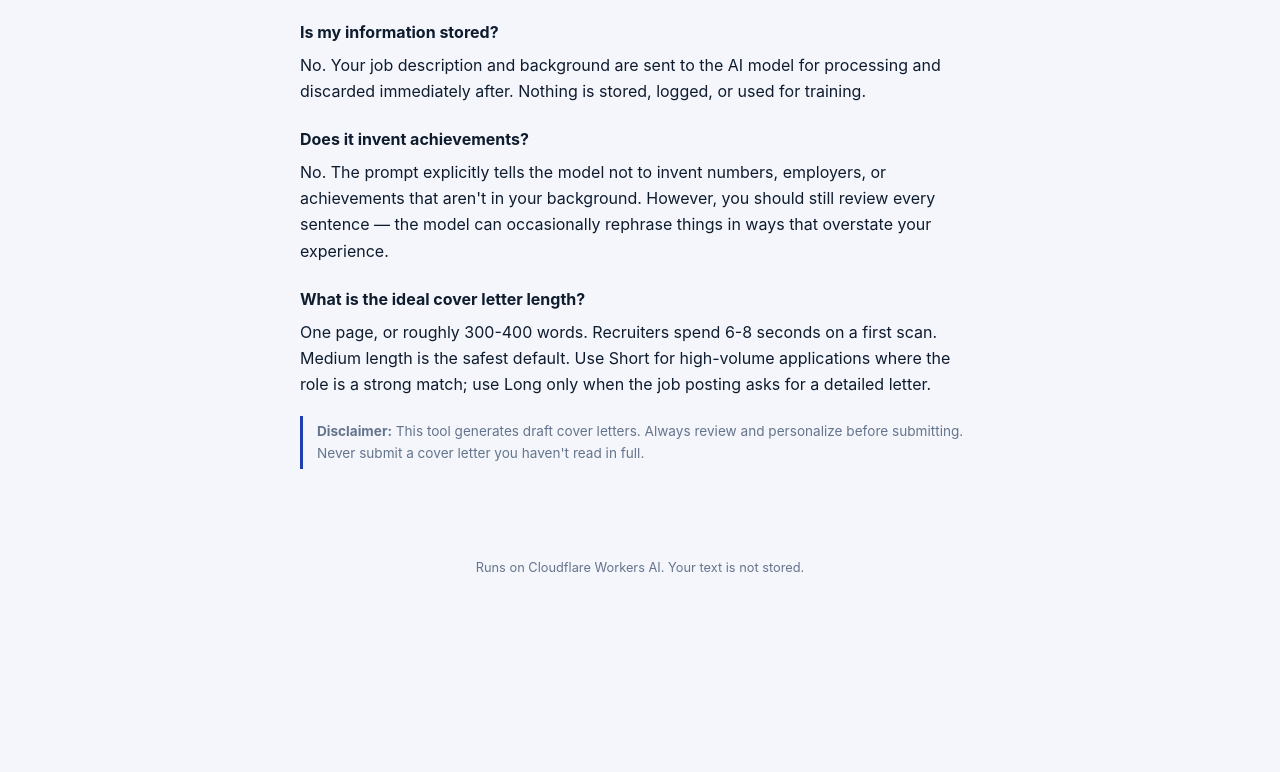
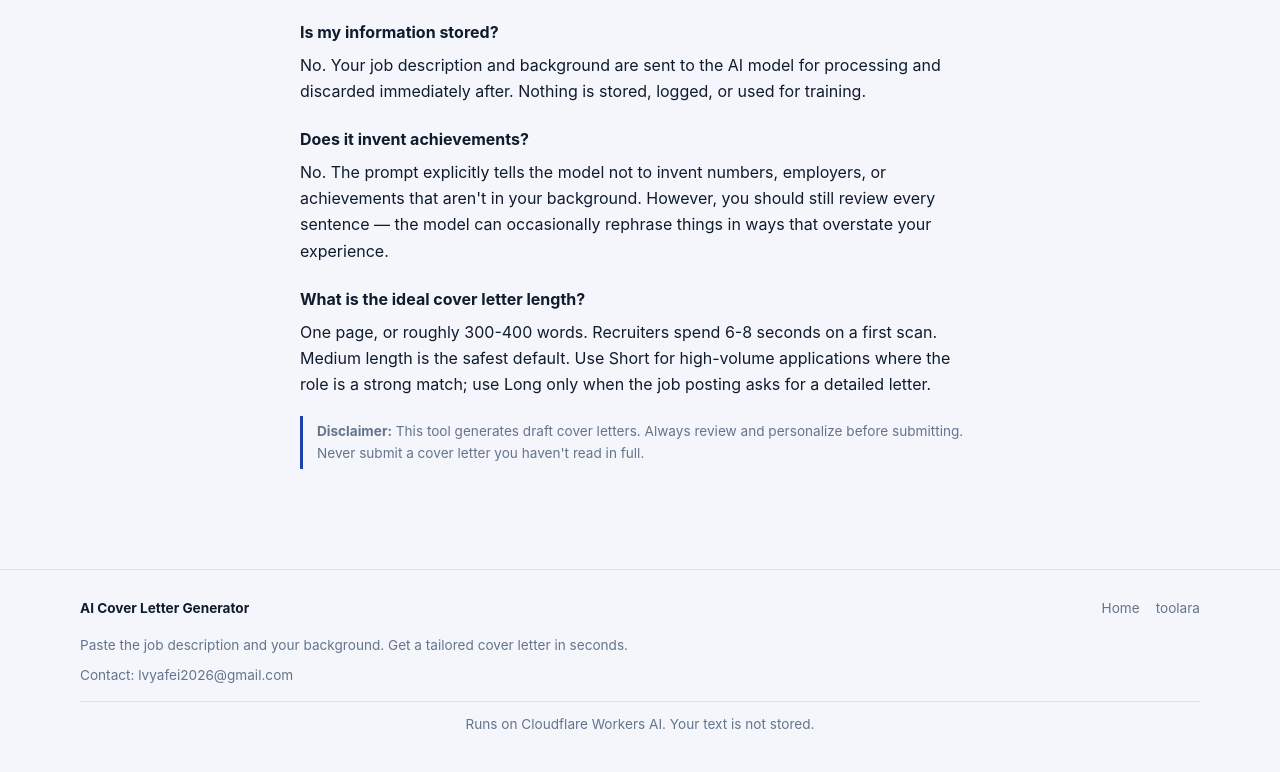
Before and after one commit to lvyafei2026-coder/ai-cover-letter-generator, a website: page public/index.html in a window 1280 px wide. Shown: the part 1908-2680 px from the top of the page. Before the commit the page ends 2534 px from the top, so only its background shows below. Drawn offline with Linux system fonts and the light colour scheme.

```diff
--- a/public/css/style.css
+++ b/public/css/style.css
@@ -126,3 +126,16 @@ li { margin-bottom: 8px; line-height: 1.65; }
   .site-nav { width: 100%; justify-content: space-between; gap: 8px; }
   .site-nav select { min-width: 118px; }
 }
+
+.site-footer { margin-top: 36px; padding: 28px 20px 36px; border-top: 1px solid var(--border, rgba(100,116,139,0.25)); color: var(--muted, #64748b); font-size: 0.85rem; line-height: 1.6; }
+.site-footer-inner { max-width: 1120px; margin: 0 auto; }
+.site-footer-details { text-align: left; }
+.site-footer-top { display: flex; align-items: center; justify-content: space-between; gap: 16px; flex-wrap: wrap; }
+.site-footer-brand { color: var(--text, #0f1c2e); font-weight: 700; text-decoration: none; }
+.site-footer-nav { display: flex; align-items: center; gap: 16px; flex-wrap: wrap; }
+.site-footer a { color: inherit; text-decoration: none; }
+.site-footer a:hover { color: var(--accent, #2563eb); text-decoration: underline; }
+.site-footer-description { max-width: 760px; margin: 16px 0 8px; }
+.site-footer-contact { margin: 8px 0; }
+.site-footer-privacy { margin: 14px 0 0; padding-top: 12px; border-top: 1px solid var(--border, rgba(100,116,139,0.25)); }
+@media (max-width: 560px) { .site-footer-top { align-items: flex-start; flex-direction: column; gap: 10px; } .site-footer-nav { gap: 12px; } }
--- a/public/index.html
+++ b/public/index.html
@@ -148,7 +148,17 @@
   </section>
 </main>
 
-<footer class="footer" data-i18n="footer">Runs on Cloudflare Workers AI. Your text is not stored.</footer>
+<footer class="footer site-footer">
+<div class="site-footer-inner"><div class="site-footer-details">
+<div class="site-footer-top">
+<span class="site-footer-brand" data-i18n="title">AI Cover Letter Generator</span>
+<nav class="site-footer-nav" aria-label="Quick navigation"><a href="/">Home</a><a href="https://toolara.dev/">toolara</a></nav>
+</div>
+<p class="site-footer-description" data-i18n="subtitle">Paste the job description and your background. Get a tailored cover letter in seconds.</p>
+<p class="site-footer-contact"><span>Contact:</span> <a href="mailto:lvyafei2026@gmail.com">lvyafei2026@gmail.com</a></p>
+</div><p class="site-footer-privacy" data-i18n="footer">Runs on Cloudflare Workers AI. Your text is not stored.</p>
+</div>
+</footer>
 
 <script src="/js/i18n.js"></script>
 <script src="/js/app.js"></script>
```
